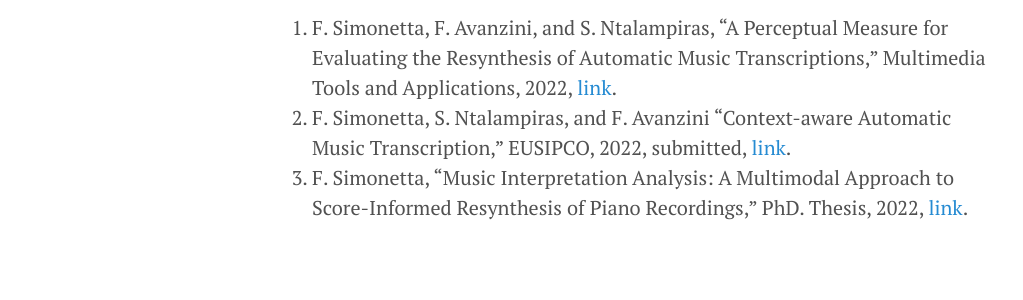
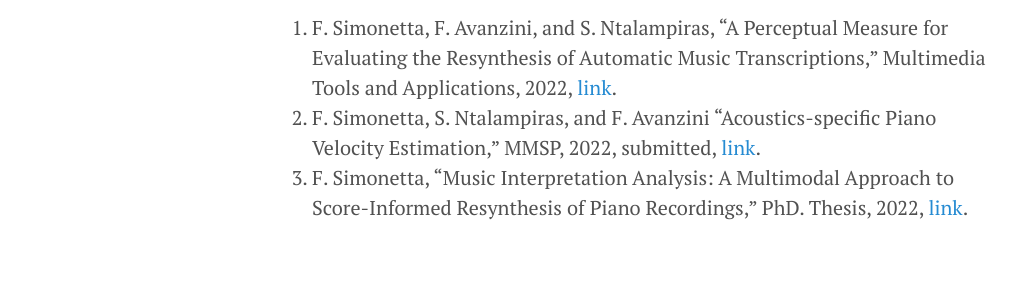
Before and after one commit to LIMUNIMI/MIA, a Jekyll site: the page built from index.md, in a window 1280 px wide. Shown: the part 854-1154 px from the top of the page, without its empty margins (8-1031 px from the left). Built offline with Jekyll 4.4.1, drawn with Linux system fonts in a browser that asks for light colours; our own code applies the rules of GitHub Pages for plain Markdown files.

Commit message:
Update index.md

```diff
--- a/index.md
+++ b/index.md
@@ -11,5 +11,5 @@ A number of publications in the Music Information Processing field were born
 around Music Interpretation Analysis:
 
 1. F. Simonetta, F. Avanzini, and S. Ntalampiras, “A Perceptual Measure for Evaluating the Resynthesis of Automatic Music Transcriptions,” Multimedia Tools and Applications, 2022, [link](mta).
-2. F. Simonetta, S. Ntalampiras, and F. Avanzini “Context-aware Automatic Music Transcription,” EUSIPCO, 2022, submitted, [link](eusipco).
+2. F. Simonetta, S. Ntalampiras, and F. Avanzini “Acoustics-specific Piano Velocity Estimation,” MMSP, 2022, submitted, [link](mmsp).
 3. F. Simonetta, “Music Interpretation Analysis: A Multimodal Approach to Score-Informed Resynthesis of Piano Recordings,” PhD. Thesis, 2022, [link](phdthesis).
```
